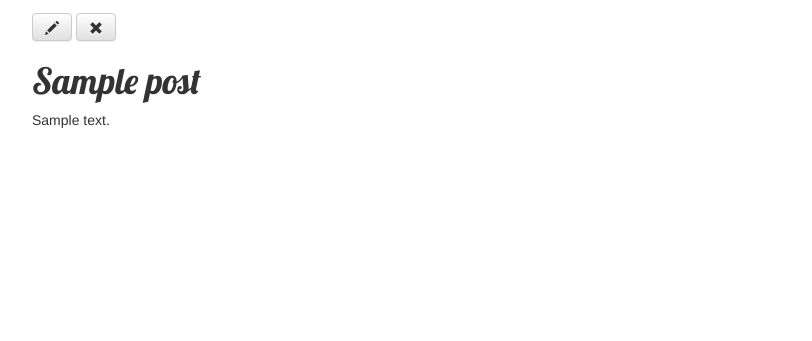
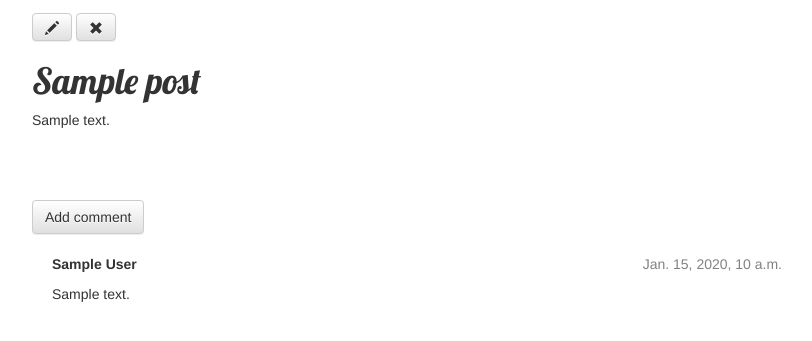
Before and after one commit to BibianaC/django-blog-application, a Django app: page /post/1/ in a window 1280 px wide. Shown: the part 131-472 px from the top of the page, without its empty margins (23-835 px from the left). Run offline with Django 3.2, Linux system fonts and the light colour scheme; tables that the repository leaves empty hold one stand-in row (values such as "Sample post"); some libraries are stand-ins or nearby versions.

Commit message:
Create comment model

```diff
--- a/blog/admin.py
+++ b/blog/admin.py
@@ -1,4 +1,5 @@
 from django.contrib import admin
-from .models import Post
+from .models import Post, Comment
 
 admin.site.register(Post)
+admin.site.register(Comment)
--- a/blog/models.py
+++ b/blog/models.py
@@ -15,5 +15,23 @@ class Post(models.Model):
         self.published_date = timezone.now()
         self.save()
 
+    def approved_comments(self):
+        return self.comments.filter(approved_comment=True)
+
     def __str__(self):
         return self.title
+
+
+class Comment(models.Model):
+    post = models.ForeignKey('blog.Post', related_name='comments')
+    author = models.CharField(max_length=200)
+    text = models.TextField()
+    created_date = models.DateTimeField(default=timezone.now)
+    approved_comment = models.BooleanField(default=False)
+
+    def approve(self):
+        self.approved_comment = True
+        self.save()
+
+    def __str__(self):
+        return self.tex
--- a/blog/static/css/blog.css
+++ b/blog/static/css/blog.css
@@ -54,3 +54,7 @@ h1, h2, h3, h4 {
 .post h1 a, .post h1 a:visited {
     color: #000000;
 }
+
+.comment {
+    margin: 20px 0px 20px 20px;
+}
--- a/blog/templates/blog/post_detail.html
+++ b/blog/templates/blog/post_detail.html
@@ -17,4 +17,23 @@
     <h1>{{ post.title }}</h1>
     <p>{{ post.text|linebreaks }}</p>
   </div>
+
+  <a class="btn btn-default" href="{% url "add_comment_to_post" pk=post.pk %}">Add comment</a>
+  {% for comment in post.comments.all %}
+    {% if user.is_authenticated or comment.approved_comment %}
+      <div class="comment">
+        <div class="date">
+          {{ comment.created_date }}
+          {% if not comment.approved_comment %}
+            <a class="btn btn-default" href="{% url "comment_remove" pk=comment.pk %}"><span class="glyphicon glyphicon-remove"></span></a>
+            <a class="btn btn-default" href="{% url "comment_approve" pk=comment.pk %}"><span class="glyphicon glyphicon-ok"></span></a>
+          {% endif %}
+        </div>
+        <strong>{{ comment.author }}</strong>
+        <p>{{ comment.text|linebreaks }}</p>
+      </div>
+    {% endif %}
+  {% empty %}
+      <p>No comments here yet :(</p>
+  {% endfor %}
 {% endblock %}
--- a/blog/templates/blog/post_list.html
+++ b/blog/templates/blog/post_list.html
@@ -8,6 +8,7 @@
       </div>
       <h1><a href="{% url "post_detail" pk=post.pk %}">{{ post.title }}</a></h1>
       <p>{{ post.text|linebreaks }}</p>
+      <a href="{% url "blog.views.post_detail" pk=post.pk %}">Comments: {{ post.approved_comments.count }}</a>
     </div>
   {% endfor %}
 {% endblock %}
--- a/blog/urls.py
+++ b/blog/urls.py
@@ -10,4 +10,7 @@ urlpatterns = [
     url(r'^drafts/$', views.post_draft_list, name='post_draft_list'),
     url(r'^post/(?P<pk>[0-9]+)/publish/$', views.post_publish, name='post_publish'),
     url(r'^post/(?P<pk>[0-9]+)/remove/$', views.post_remove, name='post_remove'),
+    url(r'^post/(?P<pk>[0-9]+)/comment/$', views.add_comment_to_post, name='add_comment_to_post'),
+    url(r'^comment/(?P<pk>[0-9]+)/approve/$', views.comment_approve, name='comment_approve'),
+    url(r'^comment/(?P<pk>[0-9]+)/remove/$', views.comment_remove, name='comment_remove'),
 ]
--- a/blog/views.py
+++ b/blog/views.py
@@ -1,8 +1,8 @@
 from django.contrib.auth.decorators import login_required
 from django.shortcuts import render, get_object_or_404, redirect
 from django.utils import timezone
-from .forms import PostForm
-from .models import Post
+from .forms import PostForm, CommentForm
+from .models import Post, Comment
 
 
 def post_list(request):
@@ -64,3 +64,32 @@ def post_remove(request, pk):
     post = get_object_or_404(Post, pk=pk)
     post.delete()
     return redirect('blog.views.post_list')
+
+
+def add_comment_to_post(request, pk):
+    post = get_object_or_404(Post, pk=pk)
+    if request.method == 'POST':
+        form = CommentForm(request.POST)
+        if form.is_valid():
+            comment = form.save(commit=False)
+            comment.post = post
+            comment.save()
+            return redirect('blog.views.post_detail', pk=post.pk)
+    else:
+        form = CommentForm()
+    return render(request, 'blog/add_comment_to_post.html', {'form': form})
+
+
+@login_required
+def comment_approve(request, pk):
+    comment = get_object_or_404(Comment, pk=pk)
+    comment.approve()
+    return redirect('blog.views.post_detail', pk=comment.post.pk)
+
+
+@login_required
+def comment_remove(request, pk):
+    comment = get_object_or_404(Comment, pk=pk)
+    post_pk = comment.post.pk
+    comment.delete()
+    return redirect('blog.views.post_detail', pk=post_pk)
```
Also changed, not shown: blog/forms.py (+8 -1 lines), blog/templates/blog/add_comment_to_post.html (added, +9 -0 lines), blog/migrations/0002_comment.py (added).
